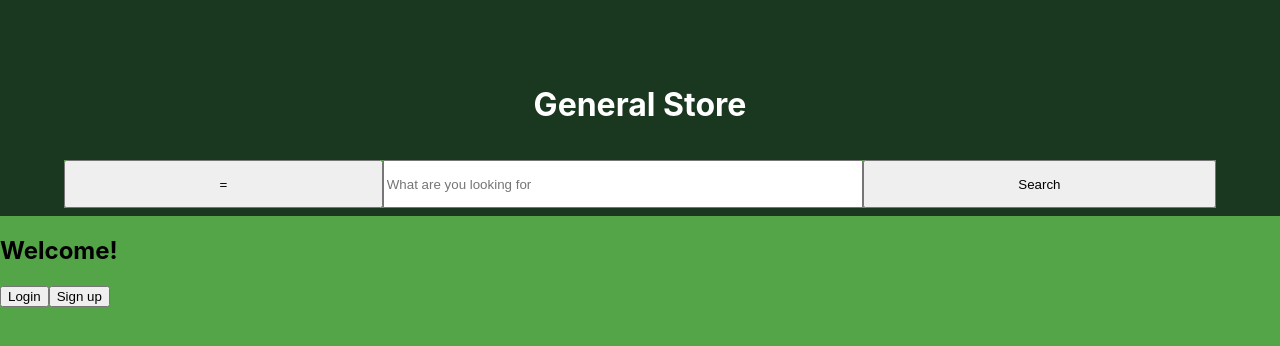
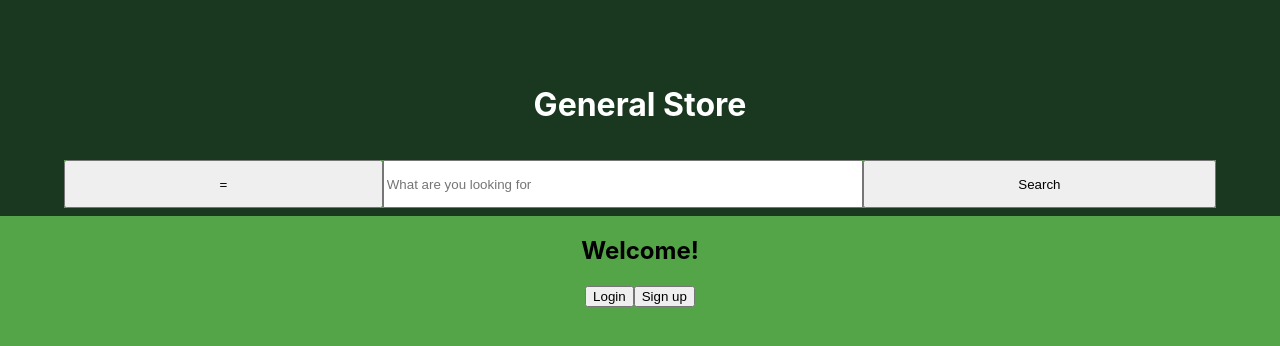
Before and after one commit to corkesw/marketplace, a React (Create React App) app: page / in a window 1280 px wide. Shown: the top 346 px of the page. Built offline with nearby package versions, Linux system fonts and the light colour scheme; no server answers.

Commit message:
add cat styling

```diff
--- a/src/Pages/Categories.jsx
+++ b/src/Pages/Categories.jsx
@@ -2,7 +2,12 @@ import React from "react";
 import { useEffect, useState } from "react";
 import axios from "axios";
 import { Link } from "react-router-dom";
+import styled from 'styled-components'
+import { useHistory } from "react-router";
 
+
+const ListButton = styled.button`
+  margin-bottom: 5px;`
 const Categories = () => {
   const [categories, setCategories] = useState([]);
   useEffect(() => {
@@ -16,16 +21,19 @@ const Categories = () => {
         console.log(res.data.categories);
       });
   }, []);
-
+  const history = useHistory()
   return (
     <section>
       <ul>
         {categories.map((category) => {
           return (
             <li key={category.category_name}>
-              <Link to={`/items/category_name=${category.category_name}`}>
+              <ListButton onClick={ () => {
+                history.push(`/items/category_name=${category.category_name}`)}
+              }
+              >
                 {category.category_name}
-              </Link>
+              </ListButton>
             </li>
           );
         })}
--- a/src/Pages/Homepage.jsx
+++ b/src/Pages/Homepage.jsx
@@ -2,13 +2,18 @@ import React from "react";
 import { useContext } from "react";
 import { UserContext } from "../Constants/UserContext";
 import { useHistory } from "react-router-dom";
+import styled from 'styled-components'
+
+const StyledPage = styled.section`
+  text-align: center`
 
 const Homepage = () => {
   const { user } = useContext(UserContext);
   const history = useHistory();
 
+
   return (
-    <section>
+    <StyledPage>
       <h2>Welcome!</h2>
       {!user && (
         <>
@@ -23,7 +28,7 @@ const Homepage = () => {
           <button>Sign up</button>
         </>
       )}
-    </section>
+    </StyledPage>
   );
 };
 
```
